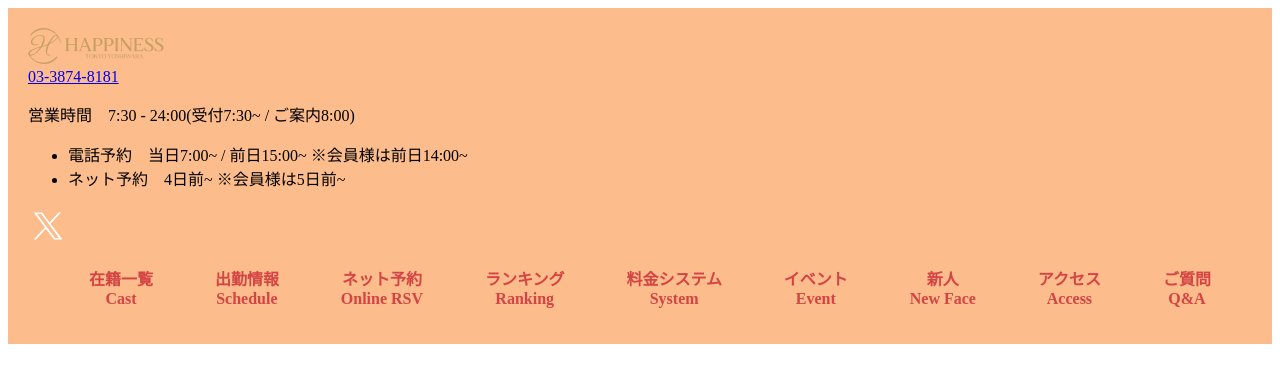
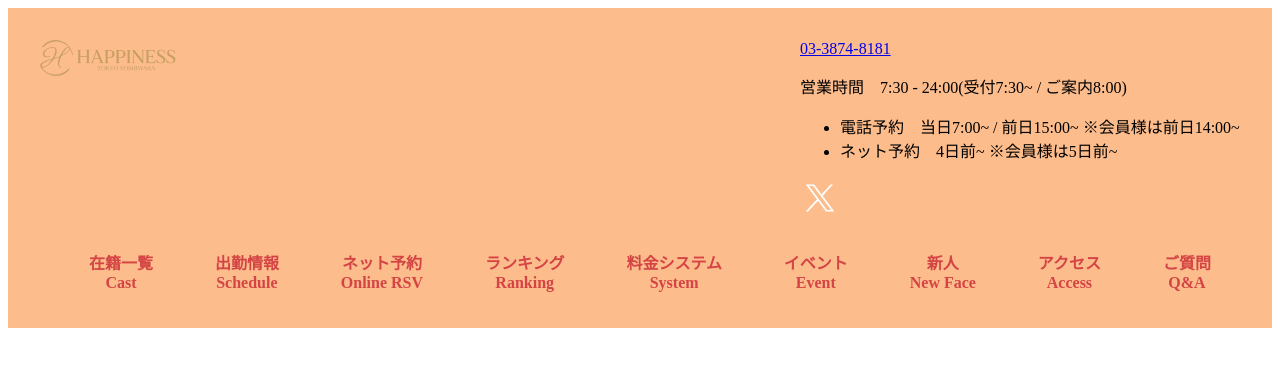
Before and after one commit to kotarokubo/cafesite, a plain HTML site: page index.html in a window 1280 px wide. Drawn offline with nearby package versions, Linux system fonts and the light colour scheme.

Commit message:
git add . git commit -m "CSSの変更を加えました" git push origin master

```diff
--- a/styles.css
+++ b/styles.css
@@ -5,7 +5,7 @@ header {
     background-color: #fcbc8c;
     padding: 20px;
 }
-.header-top{
+.header_top{
     display: flex;
     justify-content: space-between;
     padding: 1%;
```
